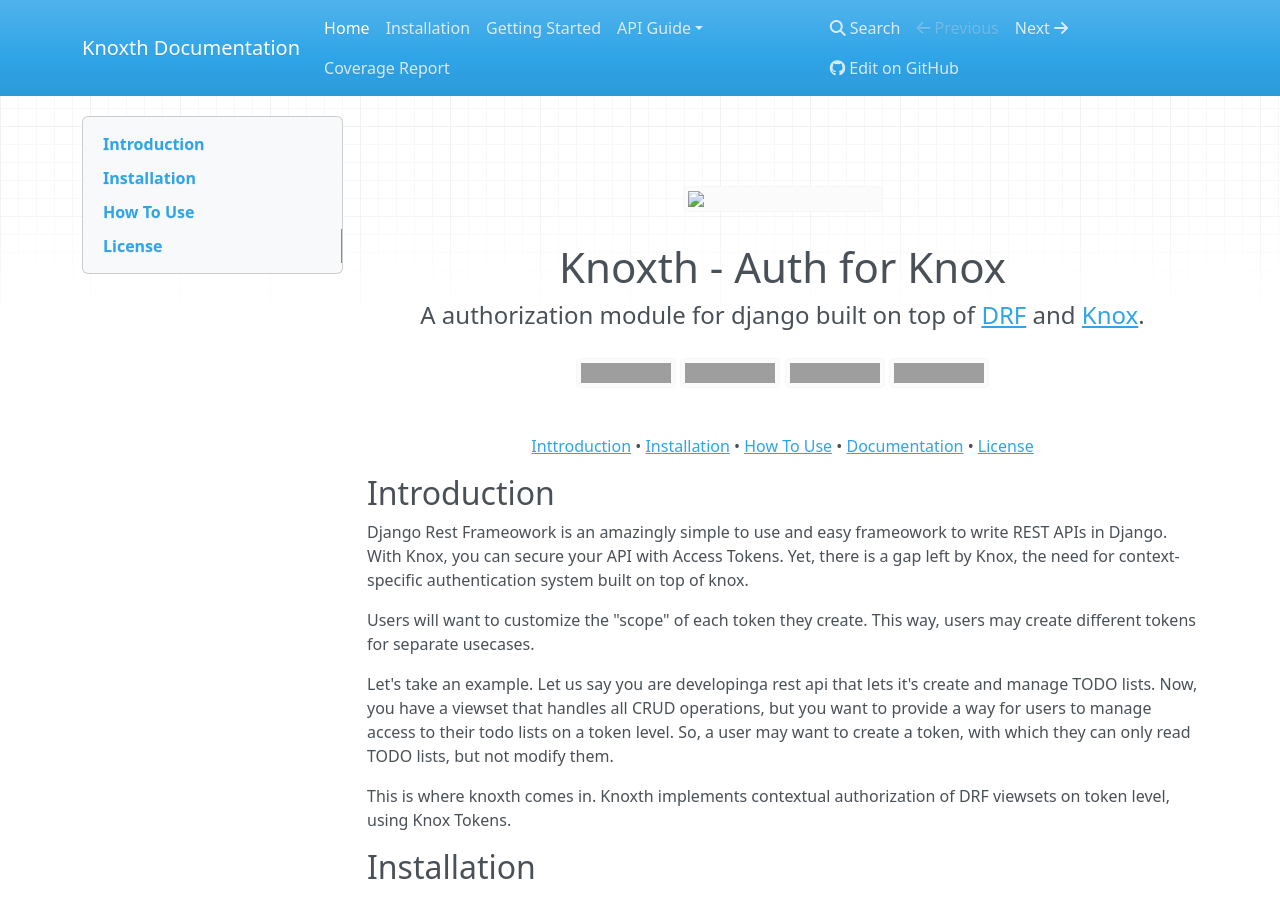
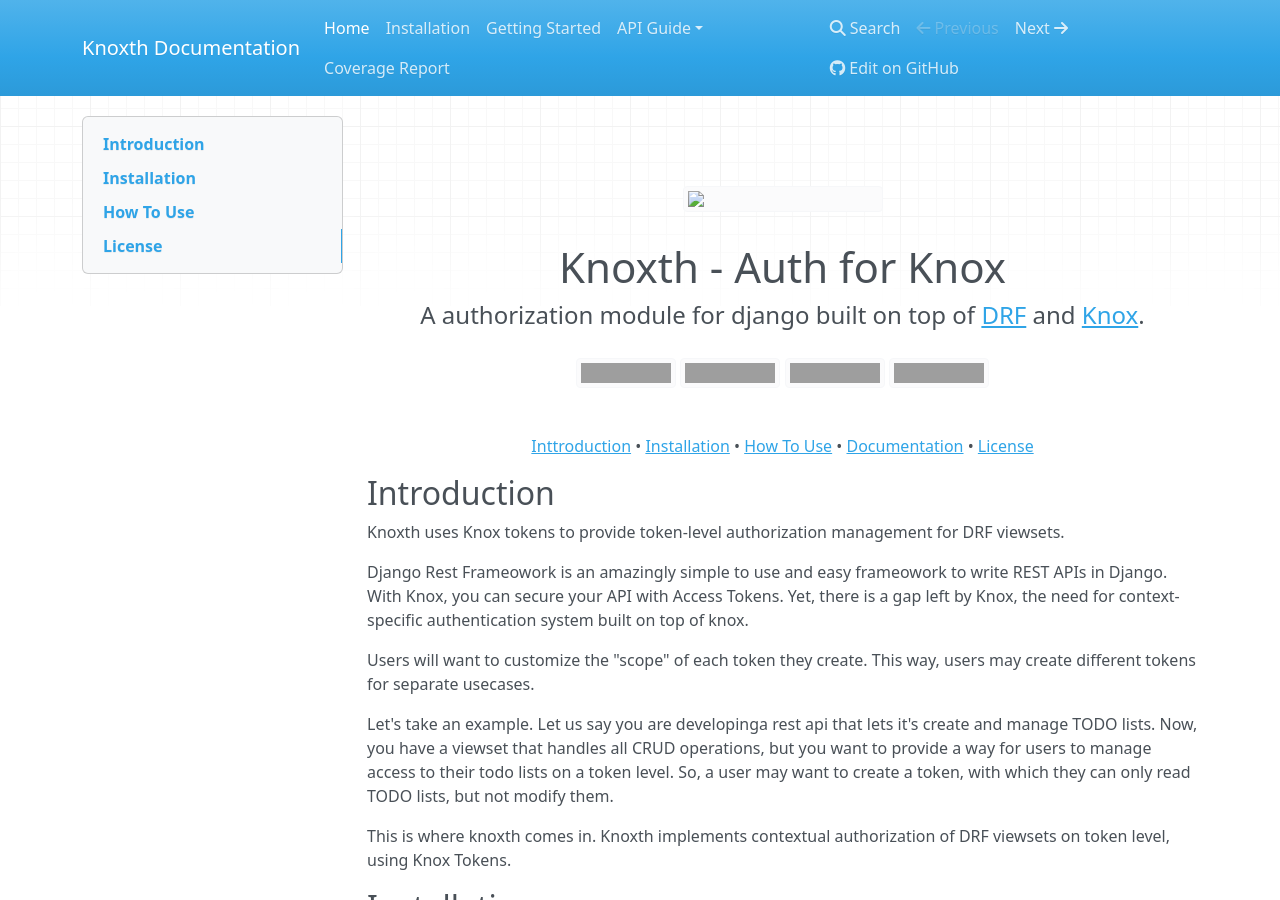
Before and after one commit to ayys/knoxth, an MkDocs documentation site: the page built from docs/index.md, in a window 1280 px wide and 900 px high, cut to the strip 0-900 px from the top of the window. Built offline with MkDocs 1.6.1, drawn with Linux system fonts in a browser that asks for light colours; nearby versions of some CDN libraries; grey boxes are pictures that could not be loaded.

Commit message:
added a single line introduction

```diff
--- a/docs/index.md
+++ b/docs/index.md
@@ -24,6 +24,8 @@
 </p>
 
 ## Introduction
+
+Knoxth uses Knox tokens to provide token-level authorization management for DRF viewsets.
 
 Django Rest Frameowork is an amazingly simple to use and easy
 frameowork to write REST APIs in Django. With Knox, you can secure
```
